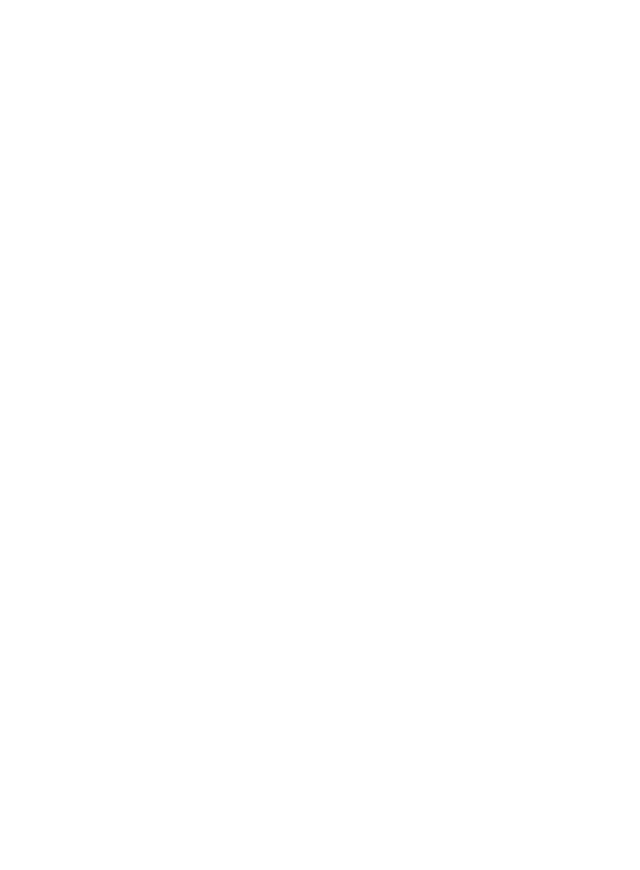
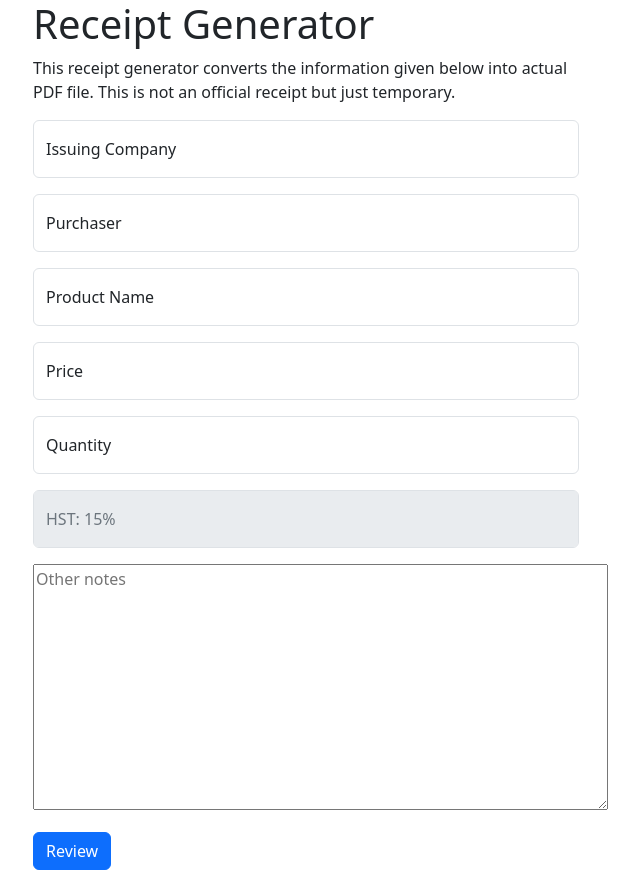
Before and after one commit to scarpakz/receiptmakerapp, a Django app: page /dashboard/ in a window 1280 px wide. Before the commit the part shown is empty. Shown: the whole page, without its empty margins (49-689 px from the left). Before the commit the page ends 800 px from the top, so only its background shows below. Run offline with Django 5.2, Linux system fonts and the light colour scheme.

Commit message:
added html form to view

```diff
--- a/dashboard/models.py
+++ b/dashboard/models.py
@@ -4,6 +4,8 @@
     company = models.CharField(max_length=250)
     product = models.CharField(max_length=250)
     price = models.FloatField(max_length=100)
+    purchaser = models.CharField(max_length=250, default="")
+    notes = models.TextField(default="")
     quantity = models.IntegerField()
     hst = models.FloatField(max_length=2)
     total = models.FloatField(max_length=100, default=0)
--- a/dashboard/static/dashboard/style.css
+++ b/dashboard/static/dashboard/style.css
@@ -0,0 +1,9 @@
+html {
+    margin: 0;
+    padding: 0;
+    color: green;
+}
+
+.r-form-container {
+    height: 100vh;
+}
--- a/dashboard/templates/dashboard/index.html
+++ b/dashboard/templates/dashboard/index.html
@@ -7,8 +7,50 @@
               content="width=device-width, user-scalable=no, initial-scale=1.0, maximum-scale=1.0, minimum-scale=1.0">
         <meta http-equiv="X-UA-Compatible" content="ie=edge">
         <title>Receipt Generator</title>
+        <link href="https://cdn.jsdelivr.net/npm/bootstrap@5.3.3/dist/css/bootstrap.min.css" rel="stylesheet" integrity="sha384-QWTKZyjpPEjISv5WaRU9OFeRpok6YctnYmDr5pNlyT2bRjXh0JMhjY6hW+ALEwIH" crossorigin="anonymous">
+        <link rel="stylesheet" href="{% static 'dashboard/style.css' %}">
     </head>
     <body>
+        <div class="container">
+            <div class="row r-form-container">
+                <div class="col-md-6 col-sm-12">
+                    <h1>Receipt Generator</h1>
+                    <p>This receipt generator converts the information given below into actual PDF file. This is not an official receipt but just temporary.</p>
+                    <form action="" class="form-floating mt-3">
+                        <div class="form-floating mb-3">
+                            <input required="" type="text" class="form-control" id="companyId" placeholder="Your company name">
+                            <label for="companyId">Issuing Company</label>
+                        </div>
+                        <div class="form-floating mb-3">
+                            <input required="" type="text" class="form-control" id="purchaserId" placeholder="Purchaser">
+                            <label for="purchaserId">Purchaser</label>
+                        </div>
+                        <div class="form-floating mb-3">
+                            <input required="" type="text" class="form-control" id="productId" placeholder="Your product name">
+                            <label for="productId">Product Name</label>
+                        </div>
+                        <div class="form-floating mb-3">
+                            <input required="" type="number" class="form-control" id="priceId" placeholder="Price">
+                            <label for="priceId">Price</label>
+                        </div>
+                        <div class="form-floating mb-3">
+                            <input required="" type="number" class="form-control" id="quantityId" placeholder="Quantity">
+                            <label for="quantityId">Quantity</label>
+                        </div>
+                        <div class="form-floating mb-3">
+                            <input disabled type="number" class="form-control" id="hstId" placeholder="HST">
+                            <label for="hstId">HST: 15%</label>
+                        </div>
 
+                        <div class="form-floating mb-3">
+                            <textarea name="notes" id="notesId" cols="60" rows="10" placeholder="Other notes"></textarea>
+                        </div>
+                    </form>
+                    <button class="btn btn-primary">Review</button>
+                </div>
+            </div>
+        </div>
+
+    <script src="https://cdn.jsdelivr.net/npm/bootstrap@5.3.3/dist/js/bootstrap.bundle.min.js" integrity="sha384-YvpcrYf0tY3lHB60NNkmXc5s9fDVZLESaAA55NDzOxhy9GkcIdslK1eN7N6jIeHz" crossorigin="anonymous"></script>
     </body>
 </html>
--- a/dashboard/views.py
+++ b/dashboard/views.py
@@ -1,6 +1,10 @@
 from django.shortcuts import render
-from django.http import HttpResponse
-from django.views import generic
 
 def index(request):
     return render(request, 'dashboard/index.html')
+
+def create_pdf(request):
+    return None
+
+def create_receipt_view(request):
+    return None
```
Also changed, not shown: dashboard/migrations/0003_receiptmodel_notes_receiptmodel_purchaser.py (added), db.sqlite3.
